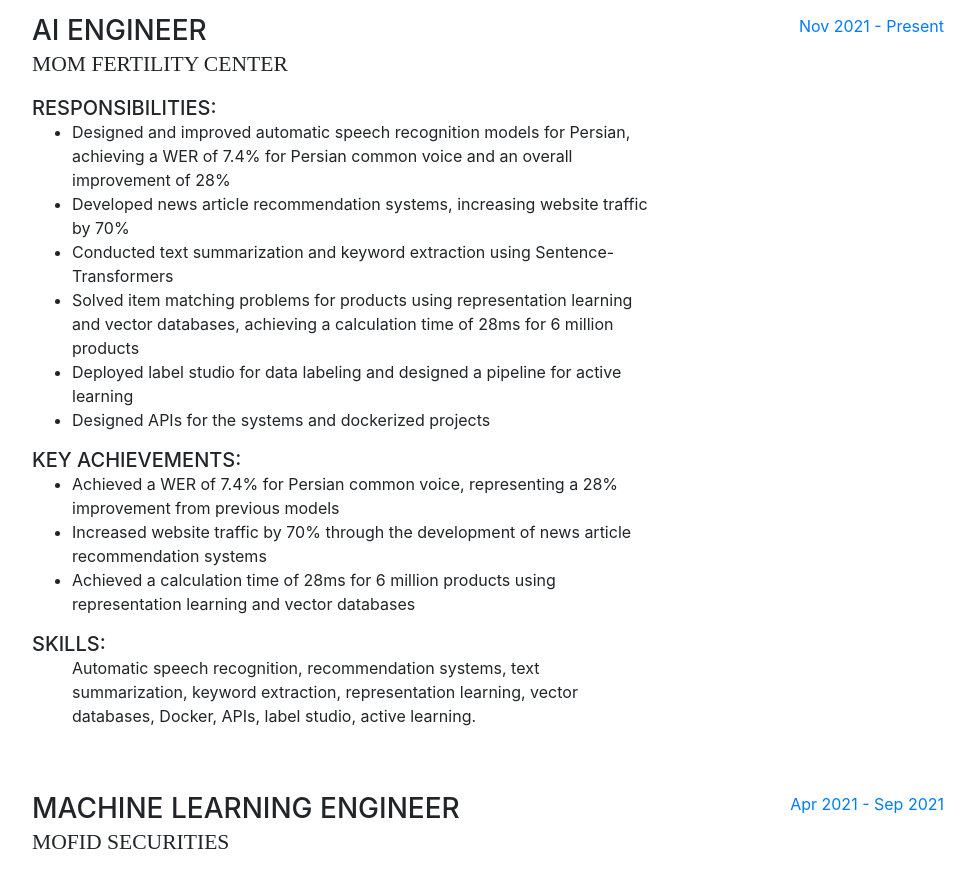
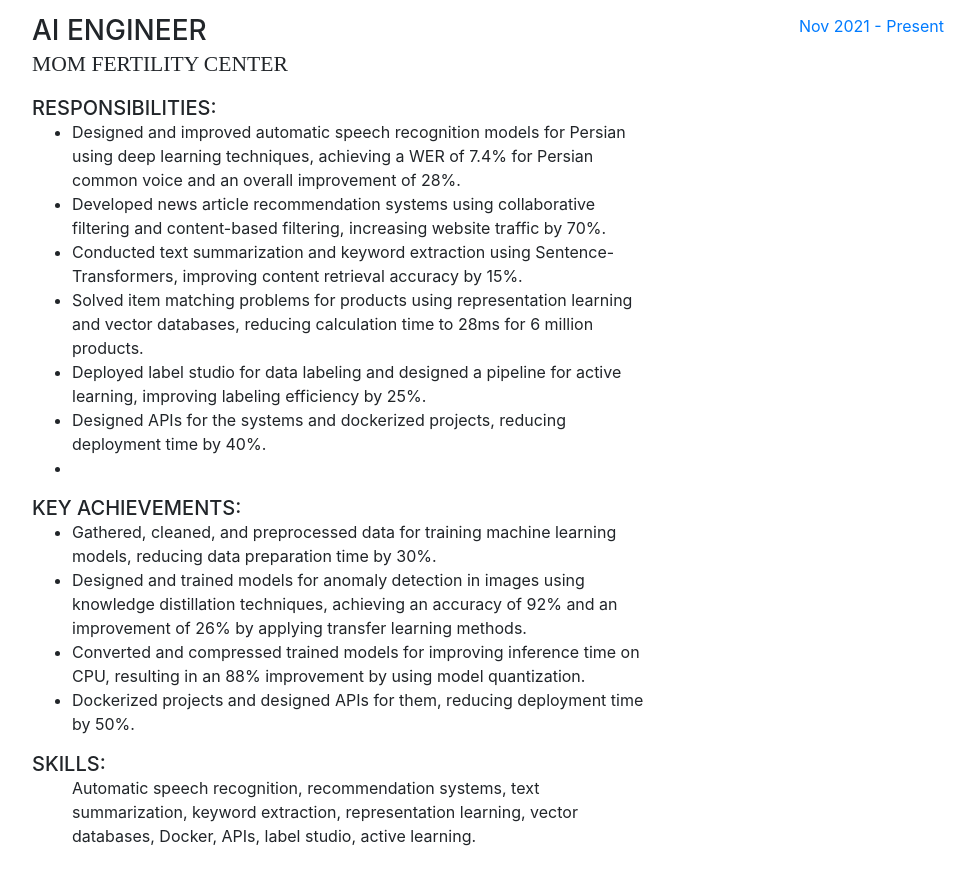
Before and after one commit to hossein-khalilian/hossein-khalilian.github.io, a website with bundled scripts: page index.html in a window 1280 px wide. Shown: the part 920-1791 px from the top of the page, without its empty margins (288-1263 px from the left). Built offline with nearby package versions, Linux system fonts and the light colour scheme; files whose address does not match are found by name; a web font is replaced by a local one.

Commit message:
update job descriptions

```diff
--- a/index.html
+++ b/index.html
@@ -22,9 +22,7 @@
 
     <link rel="stylesheet" href="https://cdn.jsdelivr.net/gh/devicons/devicon@latest/devicon.min.css">
 
-    <!-- Custom styles for this template -->
     <link href="css/resume.min.css" rel="stylesheet">
-    <!--<link href="css/resume.css" rel="stylesheet">-->
 
 
   </head>
@@ -144,18 +142,20 @@
               <div class="subheading mb-3">Mom Fertility Center</div>
               <h5 class="mb-0">Responsibilities:</h5>
               <ul>
-                <li>Designed and improved automatic speech recognition models for Persian, achieving a WER of 7.4% for Persian common voice and an overall improvement of 28%</li>
-                <li>Developed news article recommendation systems, increasing website traffic by 70%</li>
-                <li>Conducted text summarization and keyword extraction using Sentence-Transformers</li>
-                <li>Solved item matching problems for products using representation learning and vector databases, achieving a calculation time of 28ms for 6 million products</li>
-                <li>Deployed label studio for data labeling and designed a pipeline for active learning</li>
-                <li>Designed APIs for the systems and dockerized projects</li>
+                <li> Designed and improved automatic speech recognition models for Persian using deep learning techniques, achieving a WER of 7.4% for Persian common voice and an overall improvement of 28%. </li>
+                <li> Developed news article recommendation systems using collaborative filtering and content-based filtering, increasing website traffic by 70%. </li>
+                <li> Conducted text summarization and keyword extraction using Sentence-Transformers, improving content retrieval accuracy by 15%. </li>
+                <li> Solved item matching problems for products using representation learning and vector databases, reducing calculation time to 28ms for 6 million products. </li>
+                <li> Deployed label studio for data labeling and designed a pipeline for active learning, improving labeling efficiency by 25%. </li>
+                <li> Designed APIs for the systems and dockerized projects, reducing deployment time by 40%. </li>
+                <li>  </li>
               </ul>
               <h5 class="mb-0">Key Achievements:</h5>
               <ul>
-                <li>Achieved a WER of 7.4% for Persian common voice, representing a 28% improvement from previous models</li>
-                <li>Increased website traffic by 70% through the development of news article recommendation systems</li>
-                <li>Achieved a calculation time of 28ms for 6 million products using representation learning and vector databases</li>
+                <li> Gathered, cleaned, and preprocessed data for training machine learning models, reducing data preparation time by 30%. </li>
+                <li>     Designed and trained models for anomaly detection in images using knowledge distillation techniques, achieving an accuracy of 92% and an improvement of 26% by applying transfer learning methods. </li>
+                <li>     Converted and compressed trained models for improving inference time on CPU, resulting in an 88% improvement by using model quantization. </li>
+                <li>     Dockerized projects and designed APIs for them, reducing deployment time by 50%. </li>
               </ul>
               <h5 class="mb-0">Skills:</h5>
               <ul>
```
